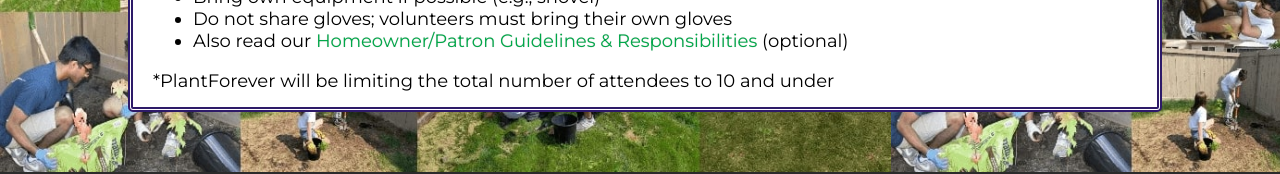
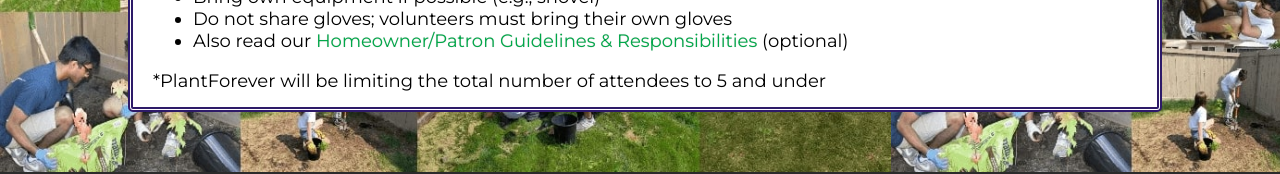
Before and after one commit to cocoliliace/PlantForever, a Vue app: page /covid-policies in a window 1280 px wide. Shown: the part 938-1112 px from the top of the page. Built offline with nearby package versions, Linux system fonts and the light colour scheme.

Commit message:
Updated covid policies (5 people max)

```diff
--- a/src/views/Covid.vue
+++ b/src/views/Covid.vue
@@ -30,7 +30,7 @@
           <li>Do not share gloves; volunteers must bring their own gloves</li>
           <li>Also read our <a style="cursor: pointer;" @click="volunteer = false">Homeowner/Patron Guidelines & Responsibilities</a> (optional)</li>
         </ul>
-        <div>*PlantForever will be limiting the total number of attendees to 10 and under</div>
+        <div>*PlantForever will be limiting the total number of attendees to 5 and under</div>
       </div>
       <div v-if="!volunteer" class="text">
         <div class="title">Homeowner/Patron Guidelines & Responsibilities</div>
@@ -53,7 +53,7 @@
           <li>When transferring trees, meet up in a public place (e.g., parking lot)</li>
           <li>Also read our <a style="cursor: pointer;" @click="volunteer = true">Volunteer Guidelines & Responsibilities</a> (optional)</li>
         </ul>
-        <div>*PlantForever will be limiting the total number of attendees to 10 and under</div>
+        <div>*PlantForever will be limiting the total number of attendees to 5 and under</div>
       </div>
     </div>
   </div>
```
